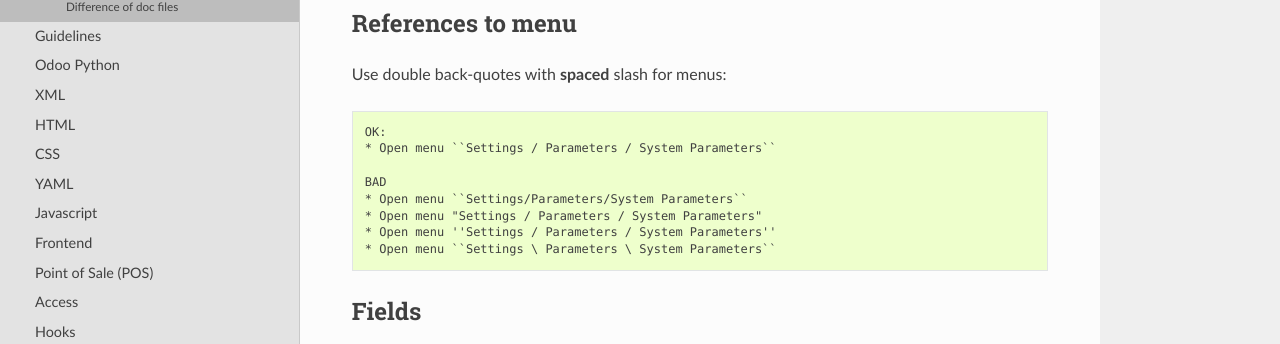
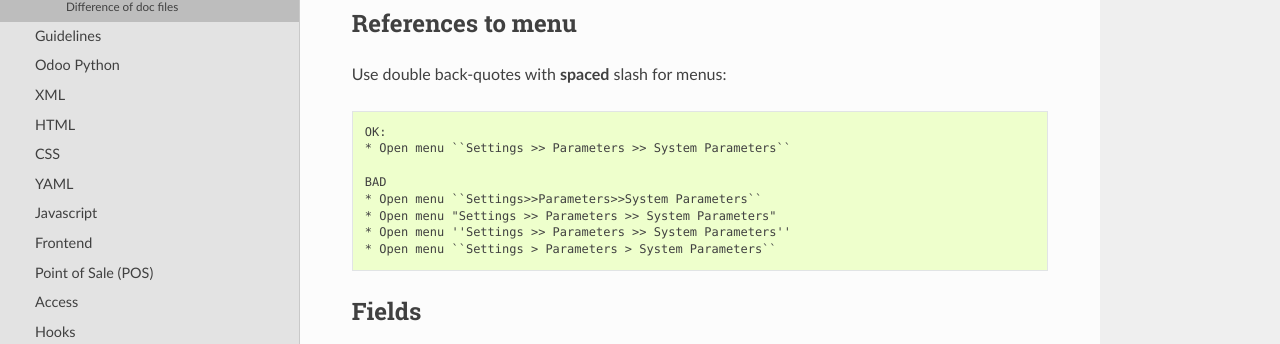
Before and after one commit to itpp-labs/odoo-development, a Sphinx documentation site: the page built from docs/dev/docs/rst-requirements.rst, in a window 1280 px wide and 900 px high, scrolled down 1585 px. Shown: the part 135-479 px from the top of the window. Built offline with Sphinx 7.4.7 and the Read the Docs theme 2.0.0, drawn with Linux system fonts in a browser that asks for light colours; pages that are not in the unit, such as notebooks, are missing from menus.

```diff
--- a/docs/dev/docs/rst-requirements.rst
+++ b/docs/dev/docs/rst-requirements.rst
@@ -91,13 +91,13 @@ References to menu
 Use double back-quotes with **spaced** slash for menus: ::
 
     OK:
-    * Open menu ``Settings / Parameters / System Parameters``
+    * Open menu ``Settings >> Parameters >> System Parameters``
 
     BAD
-    * Open menu ``Settings/Parameters/System Parameters``
-    * Open menu "Settings / Parameters / System Parameters"
-    * Open menu ''Settings / Parameters / System Parameters''
-    * Open menu ``Settings \ Parameters \ System Parameters``
+    * Open menu ``Settings>>Parameters>>System Parameters``
+    * Open menu "Settings >> Parameters >> System Parameters"
+    * Open menu ''Settings >> Parameters >> System Parameters''
+    * Open menu ``Settings > Parameters > System Parameters``
 
 Fields
 ======
```
